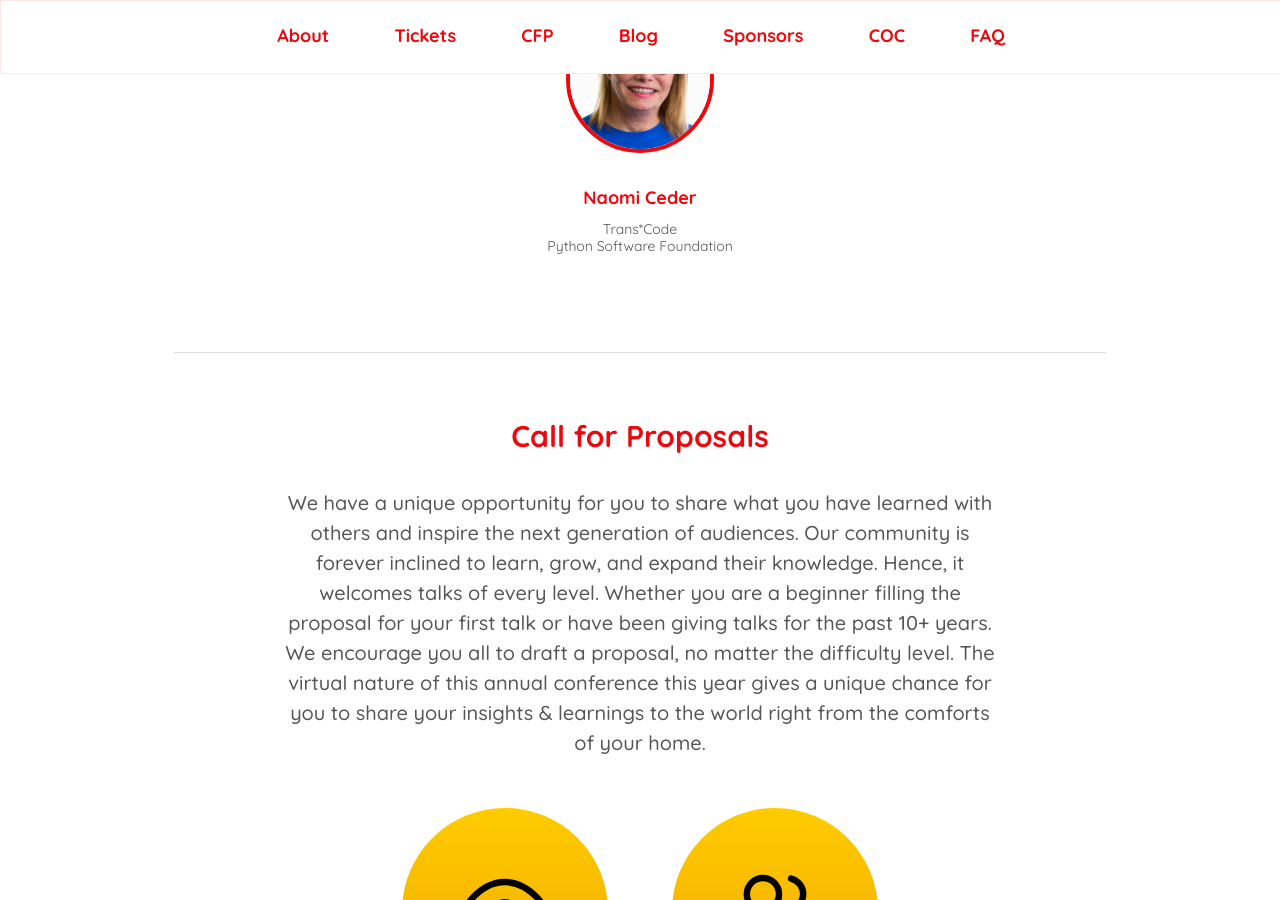
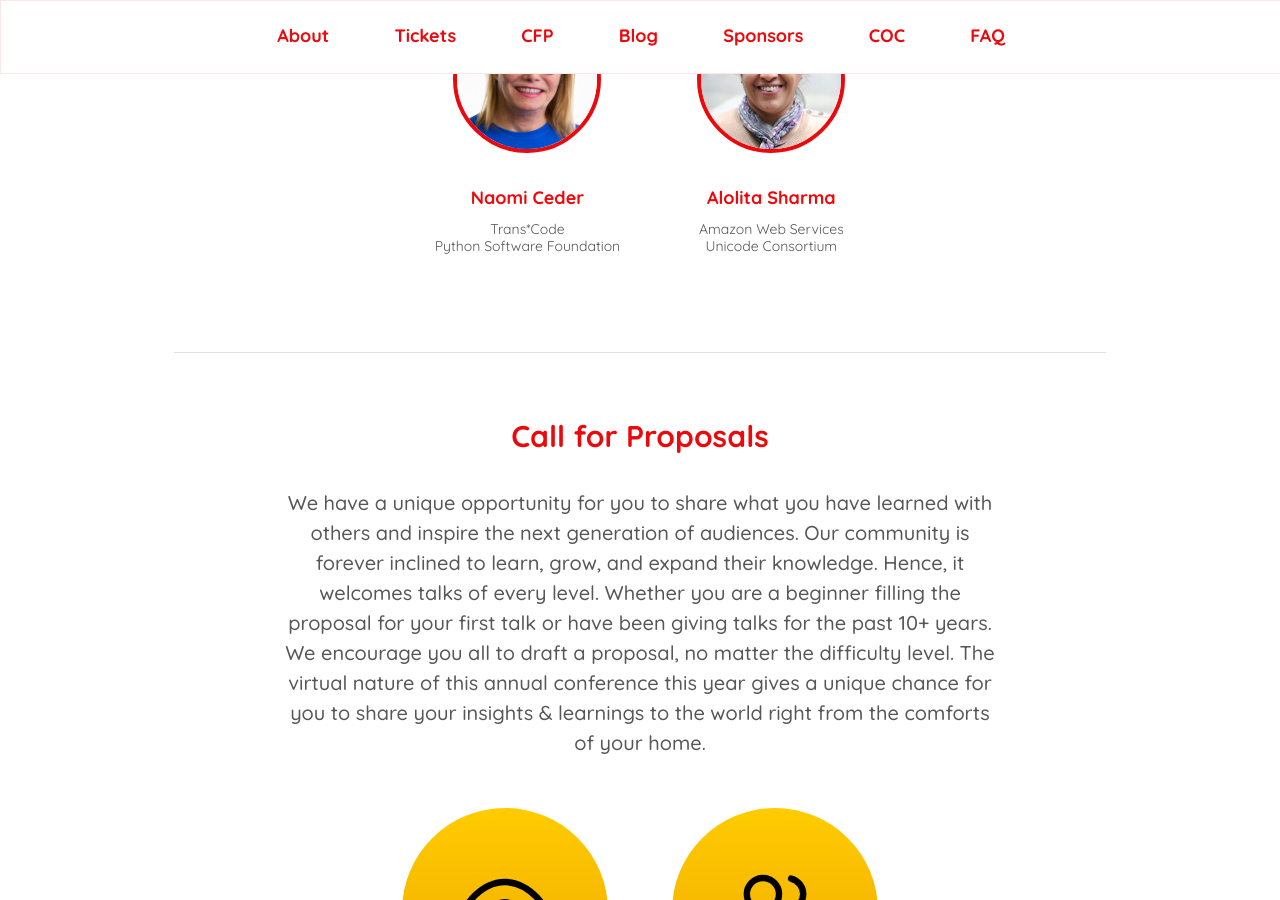
Before and after one commit to pythonindia/inpycon2020, a Jekyll site: the page built from index.md, in a window 1280 px wide and 900 px high, scrolled down 1589 px. Built offline with Jekyll 4.4.1, drawn with Linux system fonts in a browser that asks for light colours.

Commit message:
Announce Alolita Sharma as Keynote Speaker
Signed-off-by: Sayan Chowdhury <sayan.chowdhury2012@gmail.com>

```diff
--- a/_data/speakers.yml
+++ b/_data/speakers.yml
@@ -3,3 +3,6 @@
 - name: Naomi Ceder
   brief: Trans*Code<br/>Python Software Foundation
   image: /assets/images/naomiceder_headshot_web.jpg
+- name: Alolita Sharma
+  brief: Amazon Web Services<br/>Unicode Consortium
+  image: /assets/images/alolitasharma.jpg
```
Also changed, not shown: assets/images/alolitasharma.jpg (added).
